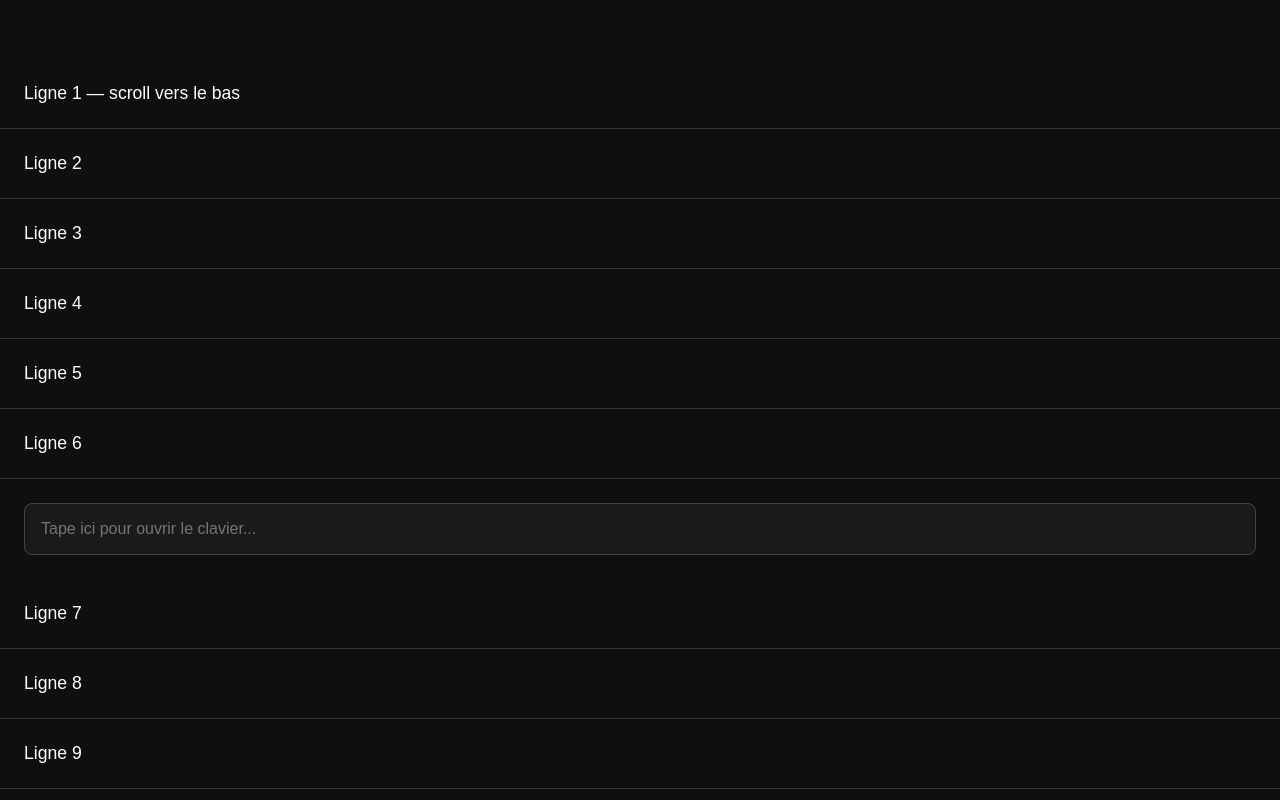
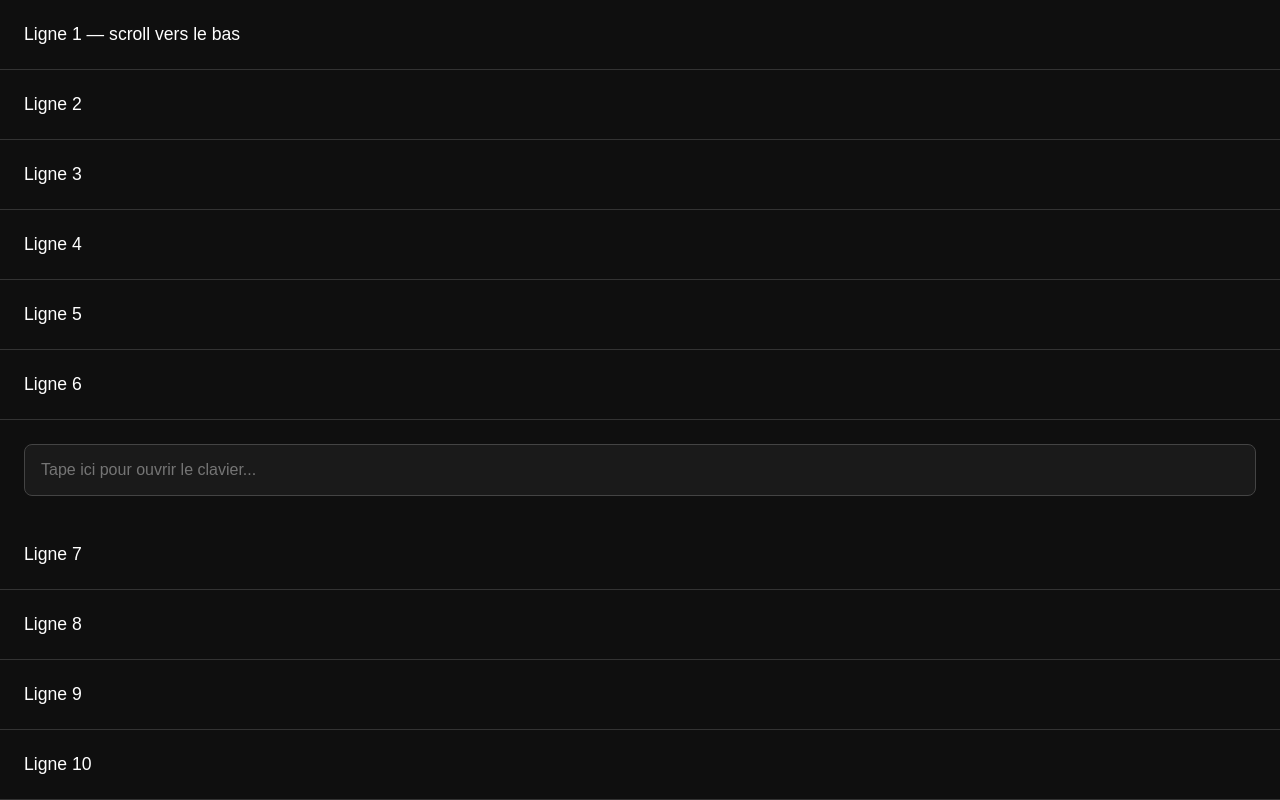
Before and after one commit to huellasenarena/vocab-app, a plain HTML site: page curtain-test.html in a window 1280 px wide. Drawn offline with Linux system fonts and the light colour scheme.

Commit message:
test: top:env(safe-area-inset-top) — gap exact sans hardcode

```diff
--- a/curtain-test.html
+++ b/curtain-test.html
@@ -10,12 +10,12 @@
 
     /* Zone 0-59px : fond sombre de html/body — rien d'autre */
 
-    /* Container clipé : commence à 59px, jamais au-dessus */
+    /* Container clipé : commence exactement sous la status bar, jamais au-dessus */
     #clip {
       position: fixed;
-      top: 59px;
+      top: env(safe-area-inset-top, 59px);
       left: 0; right: 0;
-      height: calc(100dvh - 59px); /* dvh = viewport dynamique, se réduit avec le clavier */
+      height: calc(100dvh - env(safe-area-inset-top, 59px));
       overflow: hidden;
     }
 
```
